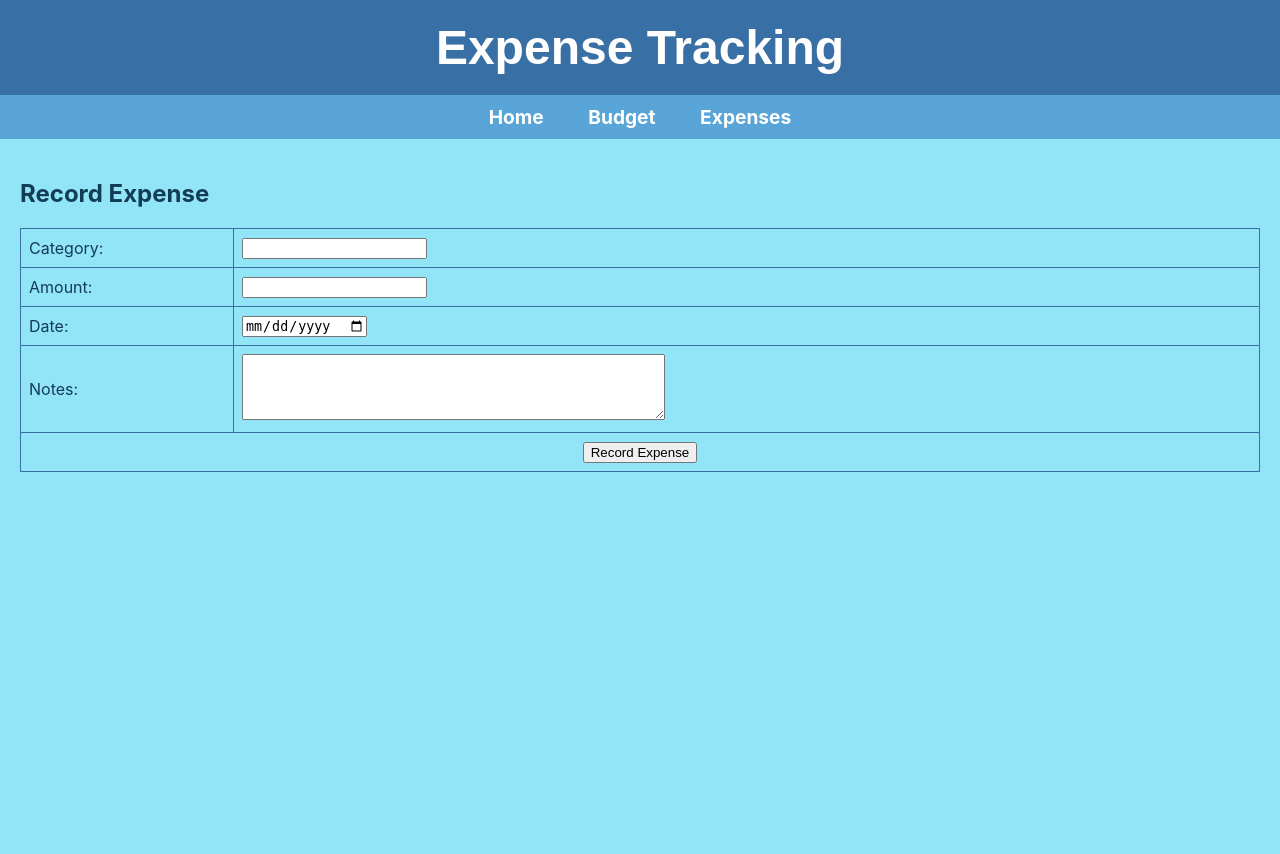
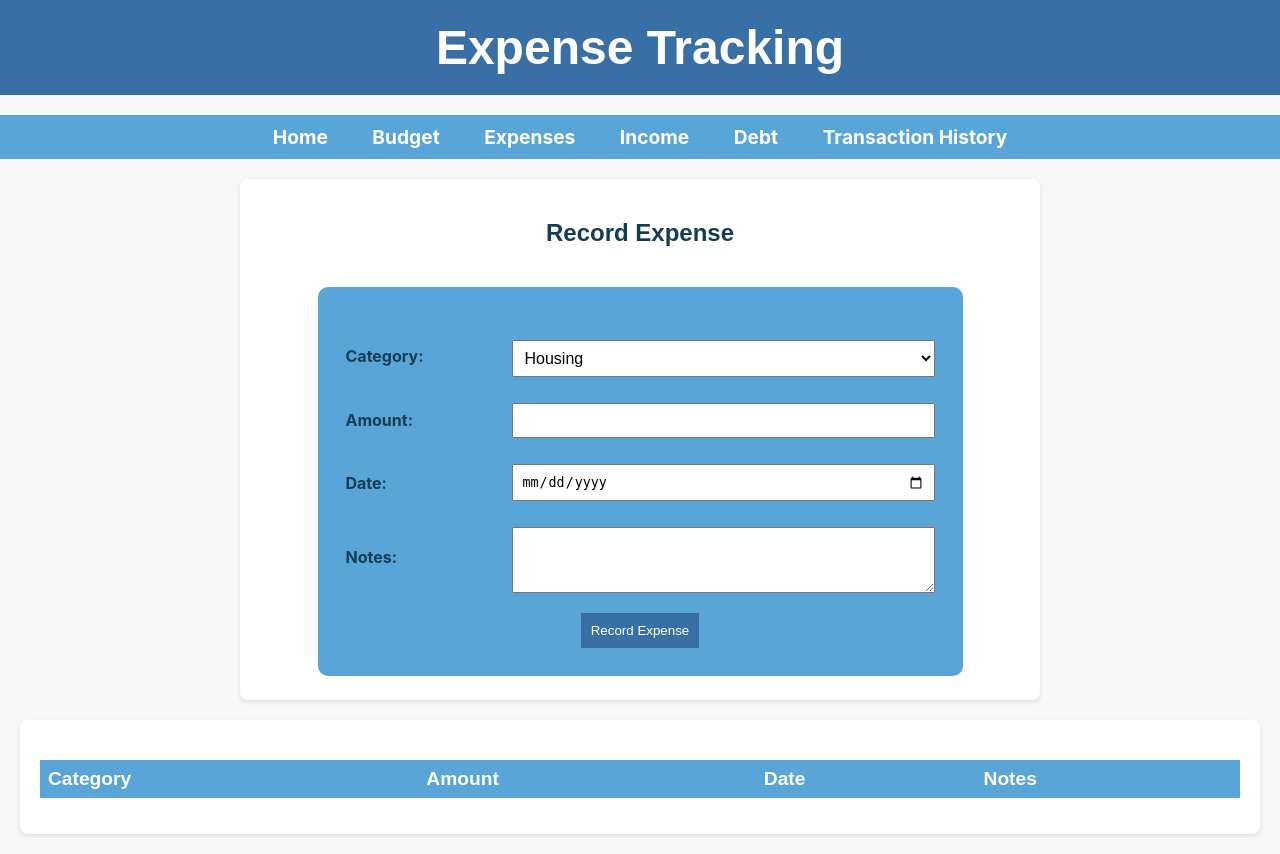
Before and after one commit to niyatisinghal/budget-manager, a Flask app: page /expenses in a window 1280 px wide. Before the commit the page ends 472 px from the top, so only its background shows below. Run offline with Flask 3, Linux system fonts and the light colour scheme; lists and menus that the app fills with data are empty.

Commit message:
styled the expense page and added div

```diff
--- a/app.py
+++ b/app.py
@@ -87,6 +87,8 @@ class Expense(db.Model):
     id = db.Column(db.Integer, primary_key=True)
     category = db.Column(db.String(50), nullable=False)
     amount = db.Column(db.Float, nullable=False)
+    date = db.Column(db.Date, nullable=False)
+    notes = db.Column(db.String(255))
     budget_id = db.Column(db.Integer, db.ForeignKey('budget.id'), nullable=False)
     budget = db.relationship('Budget', backref=db.backref('expenses', lazy=True))
 
@@ -118,8 +120,27 @@ class BudgetForm(FlaskForm):
 
 
 class ExpenseForm(FlaskForm):
-    category = db.Column(db.String(50), nullable=False)
-    amount = db.Column(db.Float, nullable=False)
+    category_choices = [
+        ('housing', 'Housing'),
+        ('utilities', 'Utilities'),
+        ('groceries', 'Groceries'),
+        ('transportation', 'Transportation'),
+        ('insurance', 'Insurance'),
+        ('debt_payments', 'Debt Payments'),
+        ('entertainment', 'Entertainment'),
+        ('personal_care', 'Personal Care'),
+        ('health_and_fitness', 'Health and Fitness'),
+        ('savings', 'Savings'),
+        ('clothing', 'Clothing'),
+        ('gifts', 'Gifts'),
+        ('travel', 'Travel'),
+        ('miscellaneous', 'Miscellaneous')
+    ]
+
+    category = SelectField('Category', choices=category_choices, validators=[DataRequired()])
+    amount = DecimalField('Amount', validators=[DataRequired(), NumberRange(min=0)])
+    date = DateField('Date', validators=[DataRequired()])
+    notes = StringField('Notes')
 
 
 class Income(db.Model):
@@ -204,7 +225,7 @@ def add_budget():
     form = BudgetForm()
 
     if form.validate_on_submit():
-        print(form.category)
+        #print(form.category)
         category = form.category.data
         amount = form.amount.data
         frequency = form.frequency.data
@@ -239,10 +260,15 @@ def record_expense():
     if form.validate_on_submit():
         category = form.category.data
         amount = form.amount.data
+        date = form.date.data
+        notes = form.notes.data
+
         budget_id = request.form.get('budget_id')
-        new_expense = Expense(category=category, amount=amount)
+        new_expense = Expense(category=category, amount=amount, date=date, notes=notes, budget_id=budget_id)
         db.session.add(new_expense)
         db.session.commit()
+        flash('Expense recorded successfully!', 'success')
+
     return render_template('expense.html', form=form)
 
 
--- a/templates/expense.html
+++ b/templates/expense.html
@@ -7,16 +7,19 @@
     <style>
         body {
             font-family: 'Inter', sans-serif;
-            background-color: #91e5f6;
+            background-color: #f7f7f7;
             color: #133c55;
             margin: 0;
             padding: 0;
+            text-align: center;
         }
 
         header {
             background-color: #386fa4;
-            padding: 20px;
+            padding: 20px 0;
             text-align: center;
+            color: #ffffff;
+            margin-bottom: 20px;
         }
 
         h1 {
@@ -48,6 +51,7 @@
 
         main {
             padding: 20px;
+            text-align: center;
         }
 
         table {
@@ -57,7 +61,7 @@
         }
 
         th, td {
-            border: 1px solid #386fa4;
+            /*border: 1px solid #386fa4;*/
             padding: 8px;
             text-align: left;
         }
@@ -76,9 +80,14 @@
 
         form {
             margin-top: 20px;
+            display: inline-block;
+            text-align: left;
+            background-color: #59a5d8;
+            padding: 20px;
+            border-radius: 10px;
         }
 
-        /* Include the new CSS styles for the add-budget-table */
+        /* Include the new CSS styles for the add-budget-table
         .add-budget-table {
             width: 100%;
             border-collapse: collapse;
@@ -113,10 +122,55 @@
 
         .add-budget-table button:hover {
             background-color: #84d2f6;
+        }*/
+
+
+        /*.initially-hidden {
+            display: none;
+        }*/
+
+        .field-label {
+            width: 150px; /* Adjust the width based on your design */
+            padding-right: 10px; /* Add right padding for spacing */
         }
-        .initially-hidden {
-            display: none;
+
+        .field-input {
+            width: calc(100% - 160px); /* Adjust the width based on your design */
         }
+
+        .field-input select {
+            width: 100%; /* Make the dropdown fill the entire width */
+            padding: 8px; /* Adjust the padding based on your design */
+            margin-top: 5px; /* Add top margin for spacing */
+            margin-bottom: 10px; /* Add bottom margin for spacing */
+            font-size: inherit; /* Use the same font size as the parent (label) */
+        }
+
+
+        label {
+            display: inline-block;
+            margin-bottom: 10px;
+            font-weight: bold;
+            width: 150px;
+        }
+
+        input {
+            width: 100%;
+            padding: 8px;
+            box-sizing: border-box;
+            margin-bottom: 10px;
+        }
+
+        button {
+            padding: 10px;
+            background-color: #386fa4;
+            color: #ffffff;
+            border: none;
+            cursor: pointer;
+        }
+
+
+
         #notification {
             display: none;
             color: red;
@@ -170,6 +224,13 @@
             padding: 20px;
             border-radius: 8px;
             box-shadow: 0 2px 4px rgba(0, 0, 0, 0.1);
+        }
+
+        .content h2 {
+            font-family: 'Syne', sans-serif;
+            color: #133C55;
+            text-align: center;
+            margin-bottom: 20px;
         }
 
         .content p {
@@ -303,15 +364,20 @@
         <a href="/">Home</a>
         <a href="/budget1">Budget</a>
         <a href="/expenses">Expenses</a>
+        <a href="/income">Income</a>
+        <a href="/debt">Debt</a>
+        <a href="/transaction_history">Transaction History</a>
     </nav>
 
     <main>
+        <div class="container">
+            <div class="content">
         <h2>Record Expense</h2>
         <form id="record-expense-form" method="post" action="{{ url_for('record_expense') }}" onkeyup="toggleTableVisibility()">
             <table class="add-expense-table">
                 <tr>
-                    <td><label for="category">Category:</label></td>
-                    <td><input type="text" name="category" required></td>
+                    <td class="field-input"><label for="category">Category:</label></td>
+                    <td class="field-input">{{ form.category(class="form-control", required=true) }}</td>
                 </tr>
                 <tr>
                     <td><label for="amount">Amount:</label></td>
@@ -335,6 +401,9 @@
 
 
         </form>
+            </div></div><br>
+
+            <div class="content">
 
 
         <table id="expense-table" class="initially-hidden">
@@ -370,6 +439,7 @@
         </table>
 
         <div id="notification"></div>
+            </div>
 
 
     </main>
```
